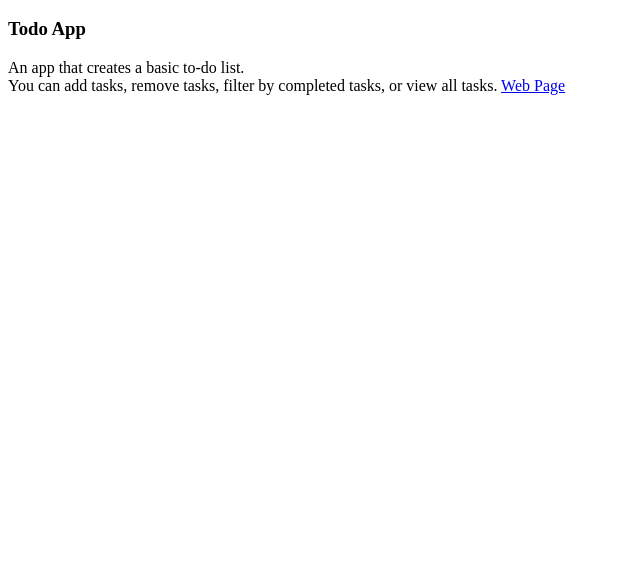
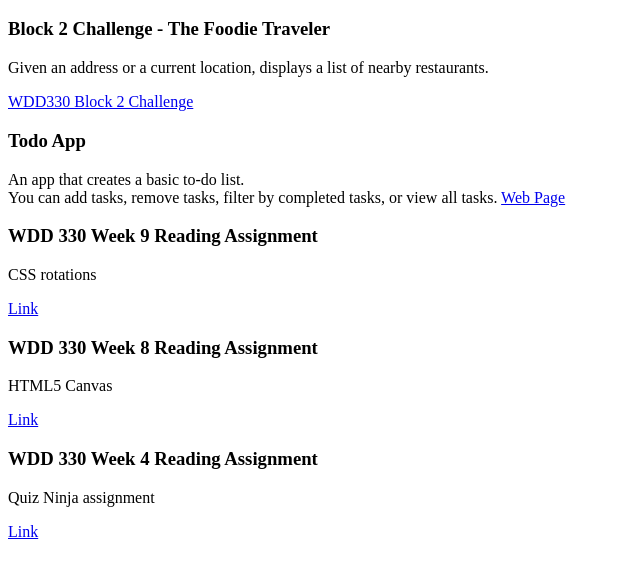
Before and after one commit to moonman239/WDD330Portfolio, a plain HTML site: page index.html in a window 1280 px wide. Shown: the part 48-626 px from the top of the page, without its empty margins (0-640 px from the left). Drawn offline with Linux system fonts and the light colour scheme.

Commit message:
Updated portfolio.

```diff
--- a/index.html
+++ b/index.html
@@ -4,11 +4,21 @@
 </head>
 <body>
 <h1>Montana Burr's Portfolio</h1>
-<div>
+<h3>Block 2 Challenge - The Foodie Traveler</h3>
+<p>Given an address or a current location, displays a list of nearby restaurants.</p>
+<a href="https://moonman239.github.io/block2challenge">WDD330 Block 2 Challenge</a>
 <h3>Todo App</h3>
 <p>An app that creates a basic to-do list.
 <br>You can add tasks, remove tasks, filter by completed tasks, or view all tasks.
 <a href="https://moonman239.github.io/WDD330-Week6-Challenge">Web Page</a>
-</div>
+<h3>WDD 330 Week 9 Reading Assignment</h3>
+<p>CSS rotations</p>
+<a href="https://moonman239.github.io/week9reading">Link</a>
+<h3>WDD 330 Week 8 Reading Assignment</h3>
+<p>HTML5 Canvas</p>
+<a href="https://moonman239.github.io/WDD-Week8Reading">Link</a>
+<h3>WDD 330 Week 4 Reading Assignment</h3>
+<p>Quiz Ninja assignment</p>
+<a href="https://moonman239.github.io/WDD330-Week4Reading">Link</a>
 </body>
 </html>
```
